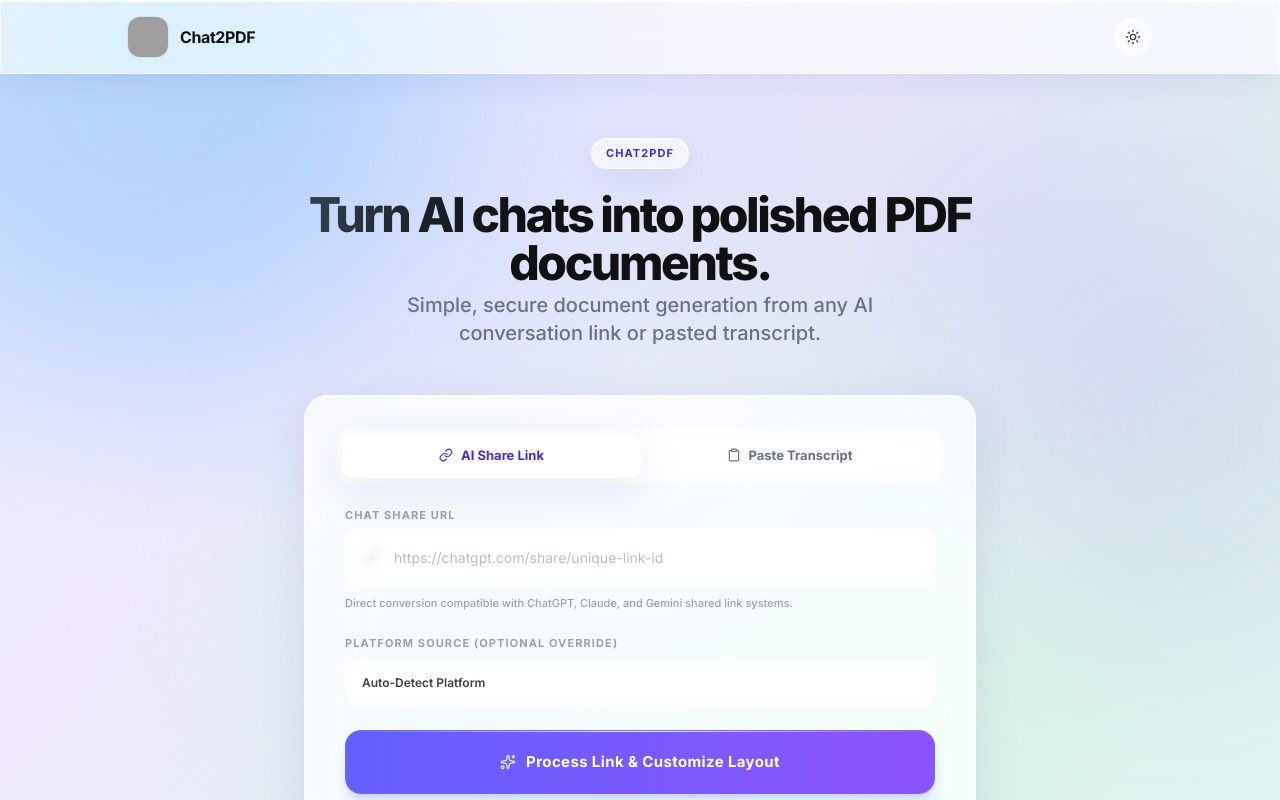
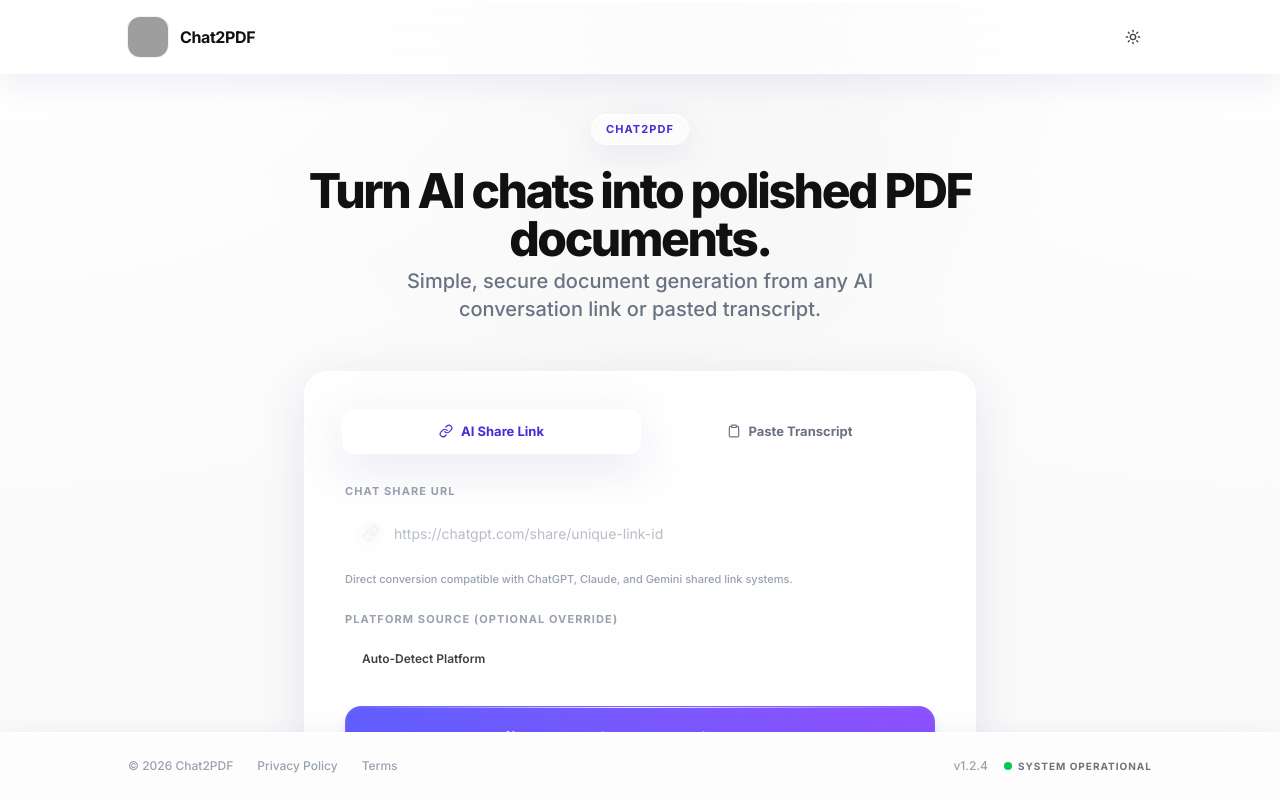
Before and after one commit to Surajit00007/Chat2PDF, a React (Vite) app: page / in a window 1280 px wide. Shown: the top 800 px of the page. Built offline with nearby package versions, Linux system fonts and the light colour scheme; grey boxes are pictures that could not be loaded.

Commit message:
style: constrain UI to desktop viewport height with internal scroll and restore OG minimal B&W light theme

```diff
--- a/src/App.tsx
+++ b/src/App.tsx
@@ -879,12 +879,16 @@ export default function App() {
   const isDark = themeMode === "dark";
 
   return (
-    <div className={`min-h-screen font-sans antialiased flex flex-col selection:bg-purple-200/60 selection:text-purple-900 ${isDark ? "glass-bg-dark text-zinc-100" : "glass-bg-light text-[#1A1A1A]"}`}>
-
-      {/* Ambient decorative orbs */}
-      <div className="glass-orb w-[520px] h-[520px] top-[-140px] left-[-120px] opacity-50" style={{background: isDark ? 'rgba(70,165,137,0.18)' : 'rgba(139,197,253,0.40)'}} />
-      <div className="glass-orb w-[400px] h-[400px] top-[30%] right-[-100px] opacity-40" style={{animationDelay:'4s', background: isDark ? 'rgba(99,102,241,0.14)' : 'rgba(196,181,253,0.38)'}} />
-      <div className="glass-orb w-[350px] h-[350px] bottom-[5%] left-[15%] opacity-35" style={{animationDelay:'8s', background: isDark ? 'rgba(16,185,129,0.12)' : 'rgba(167,243,208,0.45)'}} />
+    <div className={`h-screen overflow-hidden font-sans antialiased flex flex-col selection:bg-zinc-800 selection:text-white ${isDark ? "glass-bg-dark text-zinc-100" : "glass-bg-light text-[#111111]"}`}>
+
+      {/* Ambient decorative orbs (only in dark mode) */}
+      {isDark && (
+        <>
+          <div className="glass-orb w-[520px] h-[520px] top-[-140px] left-[-120px] opacity-50" style={{background: 'rgba(70,165,137,0.18)'}} />
+          <div className="glass-orb w-[400px] h-[400px] top-[30%] right-[-100px] opacity-40" style={{animationDelay:'4s', background: 'rgba(99,102,241,0.14)'}} />
+          <div className="glass-orb w-[350px] h-[350px] bottom-[5%] left-[15%] opacity-35" style={{animationDelay:'8s', background: 'rgba(16,185,129,0.12)'}} />
+        </>
+      )}
 
       {/* --- APP HEADER --- */}
       <header className={`sticky top-0 z-50 px-6 py-4 ${isDark ? 'glass-dark' : 'glass'} border-b ${isDark ? 'border-white/10' : 'border-white/60'}`}>
@@ -921,7 +925,7 @@ export default function App() {
       </header>
 
       {/* --- MAIN PAGE CONTENT --- */}
-      <main className="flex-grow py-12 px-4 sm:px-6 max-w-5xl w-full mx-auto flex flex-col">
+      <main className="flex-1 min-h-0 py-6 px-4 sm:px-6 max-w-5xl w-full mx-auto flex flex-col overflow-hidden">
 
         <AnimatePresence mode="wait">
           {!parsedData ? (
@@ -1122,11 +1126,11 @@ export default function App() {
               animate={{ opacity: 1, scale: 1 }}
               exit={{ opacity: 0, scale: 0.98 }}
               transition={{ duration: 0.25 }}
-              className="grid grid-cols-1 lg:grid-cols-12 gap-8 items-start w-full"
+              className="grid grid-cols-1 lg:grid-cols-12 gap-8 items-stretch w-full flex-1 min-h-0 overflow-hidden"
             >
 
               {/* --- LEFT COL: INSPECTOR & GLOBAL SETTINGS (lg:col-span-4) --- */}
-              <div className="lg:col-span-4 space-y-6 lg:sticky lg:top-24">
+              <div className="lg:col-span-4 flex flex-col space-y-6 max-h-full overflow-y-auto pr-1 pb-4">
 
                 {/* Back / Reset CTA */}
                 <button
@@ -1229,10 +1233,10 @@ export default function App() {
               </div>
 
               {/* --- RIGHT COL: LIVE DRAFT WORKSPACE (lg:col-span-8) --- */}
-              <div className="lg:col-span-8 space-y-6">
+              <div className="lg:col-span-8 flex flex-col space-y-4 max-h-full overflow-hidden">
 
                 {/* Visual Draft Header Info */}
-                <div className="flex justify-between items-center px-2">
+                <div className="flex-shrink-0 flex justify-between items-center px-2">
                   <div className={`flex items-center space-x-2 text-[10px] font-bold py-1.5 px-3.5 rounded-full uppercase tracking-widest select-none glass-shimmer ${isDark ? 'glass-inner-dark text-zinc-200' : 'glass text-indigo-700'}`}>
                     <Eye className={`w-3.5 h-3.5 ${isDark ? 'text-zinc-300' : 'text-indigo-600'}`} />
                     <span>Live Document Draft</span>
@@ -1241,10 +1245,10 @@ export default function App() {
                 </div>
 
                 {/* Draft Simulated Paper Space */}
-                <div className={`rounded-3xl overflow-hidden glass-shimmer transition-glass ${isDark ? 'glass-dark shadow-2xl shadow-black/40' : 'glass-strong shadow-2xl shadow-indigo-100/50'}`}>
+                <div className={`flex-1 min-h-0 flex flex-col rounded-3xl overflow-hidden glass-shimmer transition-glass ${isDark ? 'glass-dark shadow-2xl shadow-black/40' : 'glass-strong shadow-2xl shadow-indigo-100/50'}`}>
 
                   {/* Paper Header banner layout */}
-                  <div className={`p-8 sm:p-10 border-b ${isDark ? 'bg-white/3 border-white/10' : 'bg-white/30 border-white/50'}`}>
+                  <div className={`flex-shrink-0 p-8 sm:p-10 border-b ${isDark ? 'bg-white/3 border-white/10' : 'bg-white/30 border-white/50'}`}>
                     <div className="max-w-xl mx-auto space-y-3">
                       <div className="flex items-center space-x-2">
                         <span className={`text-[10px] font-bold uppercase tracking-widest px-3 py-1 rounded-full glass-inner ${isDark ? 'text-zinc-400' : 'text-indigo-500'}`}>
@@ -1258,7 +1262,7 @@ export default function App() {
                   </div>
 
                   {/* Message stack mapping */}
-                  <div className={`p-6 sm:p-10 space-y-6 max-w-xl mx-auto ${isDark ? 'bg-transparent' : 'bg-transparent'}`}>
+                  <div className={`flex-1 overflow-y-auto p-6 sm:p-10 space-y-6 max-w-xl w-full mx-auto ${isDark ? 'bg-transparent' : 'bg-transparent'}`}>
 
                     {parsedData.messages.map((msg) => {
                       const isUser = msg.role === "user";
@@ -1378,7 +1382,8 @@ export default function App() {
       </main>
 
       {/* --- FOOTER REGION --- */}
-      <footer className={`border-t py-8 mt-16 px-6 ${isDark ? 'glass-dark border-white/10' : 'glass border-white/60'}`}>
+      {!parsedData && (
+        <footer className={`flex-shrink-0 border-t py-6 px-6 ${isDark ? 'glass-dark border-white/10' : 'glass border-white/60'}`}>
           <div className="max-w-5xl mx-auto flex flex-col sm:flex-row items-center justify-between text-[12px] text-gray-400 font-medium space-y-3 sm:space-y-0">
             <div className="flex items-center gap-6">
               <span>© 2026 Chat2PDF</span>
@@ -1394,6 +1399,7 @@ export default function App() {
             </div>
           </div>
         </footer>
+      )}
 
       {/* --- SHARE MODAL --- */}
       <AnimatePresence>
--- a/src/index.css
+++ b/src/index.css
@@ -68,11 +68,11 @@ body {
 
 /* Ambient animated background for light mode */
 .glass-bg-light {
-  background:
-    radial-gradient(ellipse 80% 60% at 20% 10%, rgba(139, 197, 253, 0.35) 0%, transparent 60%),
-    radial-gradient(ellipse 60% 50% at 80% 20%, rgba(196, 181, 253, 0.28) 0%, transparent 55%),
-    radial-gradient(ellipse 70% 60% at 50% 90%, rgba(167, 243, 208, 0.32) 0%, transparent 60%),
-    linear-gradient(135deg, #e0eaff 0%, #f0e8ff 30%, #d8f3e8 70%, #e8f4fd 100%);
+  background-color: #fafafa;
+  background-image:
+    radial-gradient(at 0% 0%, hsla(0,0%,100%,1) 0, transparent 50%),
+    radial-gradient(at 50% 0%, hsla(240,5%,96%,1) 0, transparent 50%),
+    radial-gradient(at 100% 0%, hsla(0,0%,100%,1) 0, transparent 50%);
 }
 
 /* Ambient animated background for dark mode */
```
Lines whose indentation alone changed are shown as unchanged.
